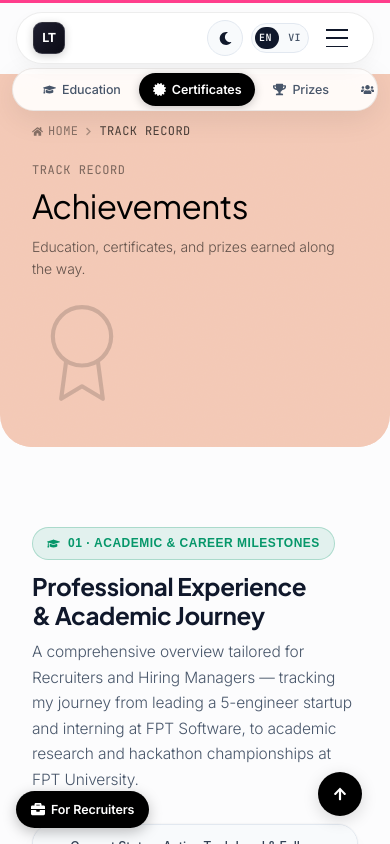
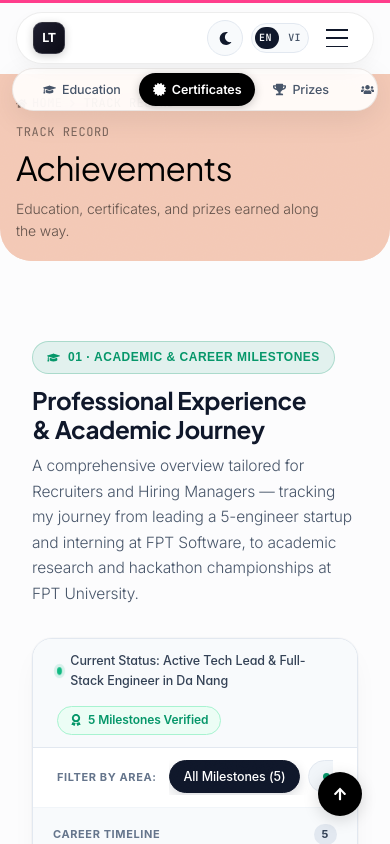
Before and after one commit to trung2605/TrungLe, a React (Create React App) app: page /achievements#activities in a window 390 px wide. Shown: the top 844 px of the page. Built offline with nearby package versions, Linux system fonts and the light colour scheme.

Commit message:
feat: add main layout, styling system, and core components

```diff
--- a/src/components/Home/GitHubStats.jsx
+++ b/src/components/Home/GitHubStats.jsx
@@ -139,7 +139,7 @@ const GitHubStats = () => {
             )}
 
             {!heatmapFailed && (
-                <div style={{ marginTop: '28px', paddingTop: '24px', borderTop: '1px solid rgba(0,0,0,0.08)', overflowX: 'auto' }}>
+                <div className="hidden md:block" style={{ marginTop: '28px', paddingTop: '24px', borderTop: '1px solid rgba(0,0,0,0.08)', overflowX: 'auto' }}>
                     <img
                         src={`https://ghchart.rshah.org/6d3fc9/${GITHUB_USERNAME}`}
                         alt={t('home.githubHeatmapAlt')}
--- a/src/components/PageBanner/PageBanner.jsx
+++ b/src/components/PageBanner/PageBanner.jsx
@@ -83,7 +83,7 @@ const PageBanner = () => {
                 marginRight: 'calc(-50vw + 50%)',
                 marginTop: '0',
                 marginBottom: '0',
-                padding: '48px 32px 44px',
+                padding: 'clamp(20px, 3.5vw, 44px) clamp(16px, 3vw, 32px)',
                 position: 'relative',
                 overflow: 'hidden',
             }}
@@ -96,7 +96,7 @@ const PageBanner = () => {
                     initial={{ opacity: 0, x: -12 }}
                     animate={{ opacity: 1, x: 0 }}
                     transition={{ delay: 0.15, duration: 0.4 }}
-                    style={{ display: 'flex', alignItems: 'center', gap: '6px', marginBottom: '20px', flexWrap: 'wrap' }}
+                    style={{ display: 'flex', alignItems: 'center', gap: '6px', marginBottom: '10px', flexWrap: 'wrap' }}
                 >
                     <Link
                         to="/"
@@ -191,8 +191,9 @@ const PageBanner = () => {
                         </motion.p>
                     </div>
 
-                    {/* Decoration icon */}
+                    {/* Decoration icon - Desktop only */}
                     <motion.div
+                        className="hidden md:block"
                         initial={{ opacity: 0, scale: 0.7, rotate: -20 }}
                         animate={{ opacity: 0.15, scale: 1, rotate: 0 }}
                         transition={{ delay: 0.2, duration: 0.7, ease: [0.16, 1, 0.3, 1] }}
--- a/src/components/Services/Services.jsx
+++ b/src/components/Services/Services.jsx
@@ -729,8 +729,8 @@ const Services = () => {
   return (
     <div className="services-page" style={{ paddingTop: '52px' }}>
       <ServicesSubnav />
-      {/* TERMINAL PROMPT HEADER */}
-      <div className="terminal-prompt">
+      {/* TERMINAL PROMPT HEADER - Desktop only */}
+      <div className="terminal-prompt hidden md:flex">
         <span className="prompt-sym">$</span>
         <span className="prompt-cmd">web-dev --team "1 Leader + 4 Devs" --location "Da Nang"</span>
         <span className="prompt-tag">→ ready for projects</span>
--- a/src/components/Services/Services.scss
+++ b/src/components/Services/Services.scss
@@ -13,10 +13,14 @@
     font-size: 13px;
     color: var(--color-ink-soft);
     margin-bottom: 24px;
-    display: flex;
+    display: none;
     align-items: center;
     gap: 8px;
     justify-content: center;
+
+    @media (min-width: 768px) {
+      display: flex;
+    }
 
     .prompt-sym {
       color: #1ea64a;
--- a/src/index.css
+++ b/src/index.css
@@ -519,15 +519,13 @@
   }
 }
 
+@media (max-width: 768px) {
+  .recruiter-floating-btn {
+    display: none !important;
+  }
+}
+
 @media (max-width: 640px) {
-  .recruiter-floating-btn {
-    bottom: 16px !important;
-    left: 16px !important;
-    padding: 9px 15px !important;
-    font-size: 12.5px !important;
-    gap: 6px !important;
-    box-shadow: 0 4px 14px rgba(0,0,0,0.25) !important;
-  }
 
   /* Keep mobile headers balanced and readable */
   h1 {
--- a/src/layout/MainLayout/MainLayout.jsx
+++ b/src/layout/MainLayout/MainLayout.jsx
@@ -37,10 +37,10 @@ const MainLayout = () => {
                 whileHover={{ y: -3 }}
                 whileTap={{ scale: 0.95 }}
                 aria-label={t('recruiterMatch.widgetLabel')}
-                className="recruiter-floating-btn"
+                className="hidden md:flex recruiter-floating-btn"
                 style={{
                     position: 'fixed', bottom: '28px', left: '28px',
-                    display: 'flex', alignItems: 'center', gap: '8px',
+                    alignItems: 'center', gap: '8px',
                     padding: '13px 20px', borderRadius: '9999px',
                     backgroundColor: '#000000', color: '#ffffff',
                     border: 'none', cursor: 'pointer',
```
